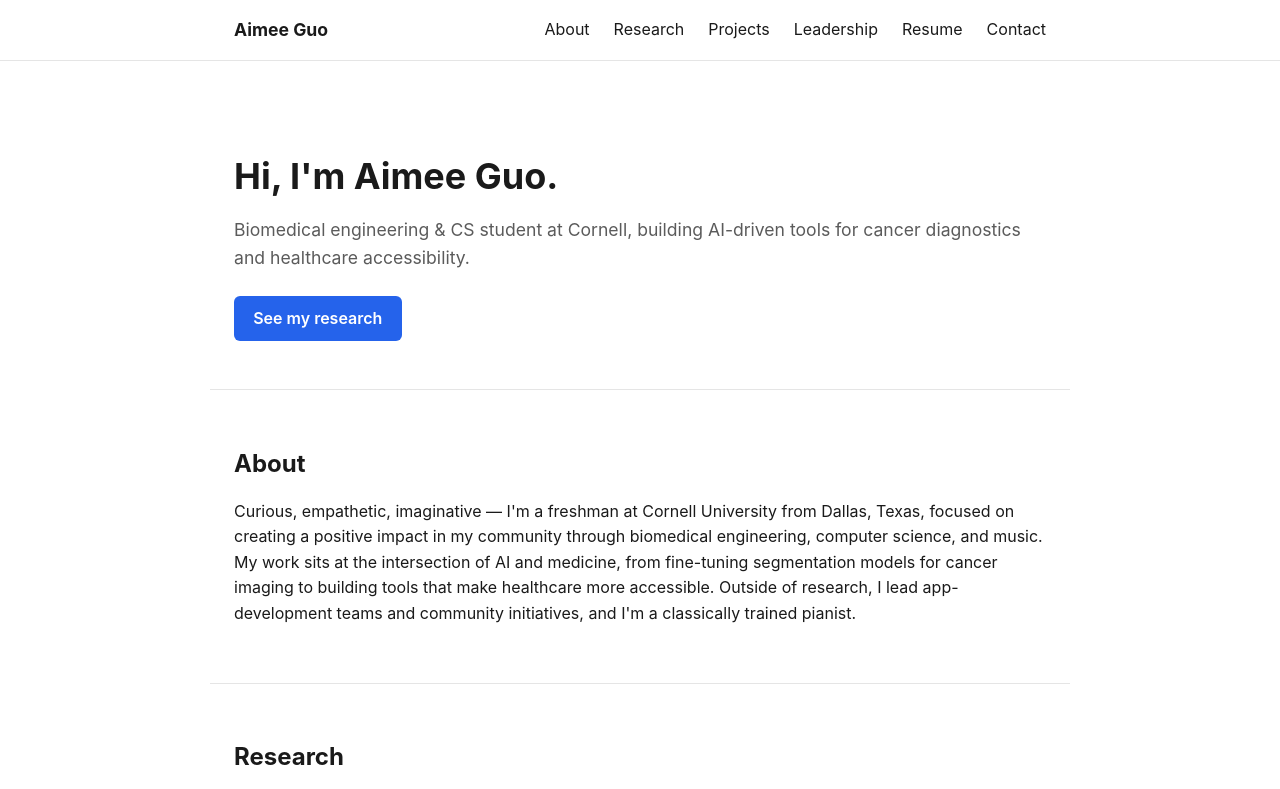
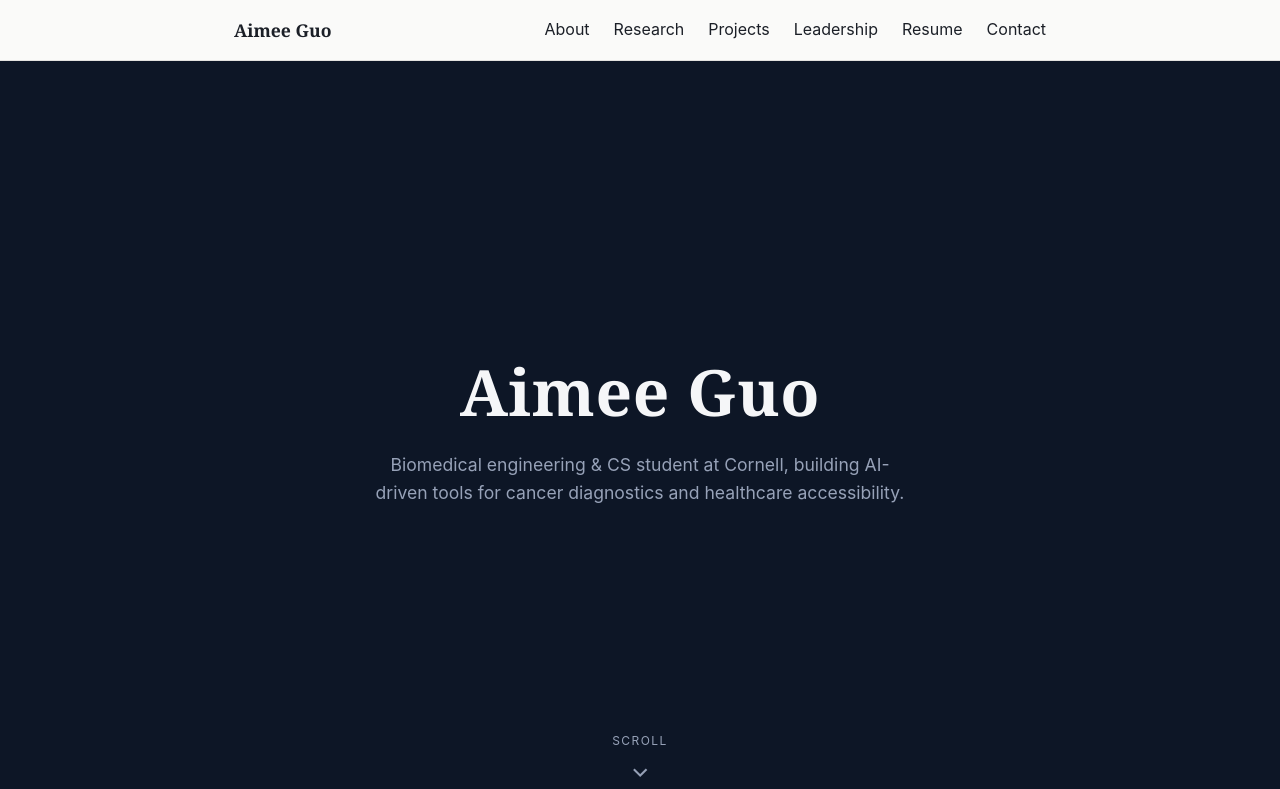
Before and after one commit to aimeeguo24/aimeeguo24.github.io, a plain HTML site: page index.html in a window 1280 px wide. Shown: the top 789 px of the page. Drawn offline with Linux system fonts and the light colour scheme.

Commit message:
Add full-screen intro cover and professional color scheme
Replace the plain hero with a full-viewport name/tagline cover and
animated scroll cue, and switch the palette to a navy/off-white
professional look with serif headings for section titles.

Co-Authored-By: Claude Sonnet 5 <noreply@anthropic.com>

```diff
--- a/index.html
+++ b/index.html
@@ -27,9 +27,12 @@
 
   <main>
     <section id="top" class="hero">
-      <h1>Hi, I'm Aimee Guo.</h1>
+      <h1>Aimee Guo</h1>
       <p class="tagline">Biomedical engineering & CS student at Cornell, building AI-driven tools for cancer diagnostics and healthcare accessibility.</p>
-      <a class="btn" href="#research">See my research</a>
+      <a class="scroll-cue" href="#about" aria-label="Scroll to explore">
+        <span class="scroll-text">Scroll</span>
+        <span class="arrow" aria-hidden="true"></span>
+      </a>
     </section>
 
     <section id="about" class="section">
--- a/script.js
+++ b/script.js
@@ -1,4 +1,11 @@
 document.getElementById("year").textContent = new Date().getFullYear();
+
+const siteHeader = document.querySelector(".site-header");
+const updateHeaderShadow = () => {
+  siteHeader.classList.toggle("scrolled", window.scrollY > 10);
+};
+updateHeaderShadow();
+window.addEventListener("scroll", updateHeaderShadow, { passive: true });
 
 const navToggle = document.getElementById("navToggle");
 const navLinks = document.getElementById("navLinks");
--- a/style.css
+++ b/style.css
@@ -1,15 +1,24 @@
 :root {
-  --bg: #ffffff;
-  --text: #1a1a1a;
-  --muted: #5b5b5b;
-  --accent: #2563eb;
-  --border: #e5e5e5;
-  --card-bg: #f7f7f8;
+  --bg: #fafaf9;
+  --text: #1b1f27;
+  --muted: #62697a;
+  --accent: #1f3a5c;
+  --accent-hover: #16293f;
+  --border: #e3e2df;
+  --card-bg: #f2f1ee;
   --max-width: 860px;
+
+  --hero-bg: #0d1626;
+  --hero-text: #f5f6f8;
+  --hero-muted: #97a2b8;
 }
 
 * {
   box-sizing: border-box;
+}
+
+html {
+  scroll-behavior: smooth;
 }
 
 body {
@@ -31,6 +40,7 @@ a:hover {
 
 h1, h2, h3 {
   line-height: 1.2;
+  font-family: Georgia, "Times New Roman", serif;
 }
 
 /* Header / Nav */
@@ -53,9 +63,14 @@ h1, h2, h3 {
 }
 
 .nav-brand {
+  font-family: Georgia, "Times New Roman", serif;
   font-weight: 700;
   font-size: 1.1rem;
   color: var(--text);
+}
+
+.site-header.scrolled {
+  box-shadow: 0 1px 6px rgba(0, 0, 0, 0.06);
 }
 
 .nav-links {
@@ -90,20 +105,73 @@ h1, h2, h3 {
 /* Hero */
 
 .hero {
-  max-width: var(--max-width);
-  margin: 0 auto;
-  padding: 4rem 1.5rem 3rem;
+  min-height: calc(100vh - 61px);
+  min-height: calc(100dvh - 61px);
+  display: flex;
+  flex-direction: column;
+  align-items: center;
+  justify-content: center;
+  text-align: center;
+  gap: 1.25rem;
+  padding: 3rem 1.5rem;
+  position: relative;
+  background: var(--hero-bg);
+  color: var(--hero-text);
 }
 
 .hero h1 {
-  font-size: 2.25rem;
-  margin-bottom: 0.5rem;
+  font-size: clamp(2.5rem, 6vw, 4rem);
+  margin: 0;
+  letter-spacing: 0.01em;
 }
 
-.tagline {
-  color: var(--muted);
+.hero .tagline {
+  color: var(--hero-muted);
   font-size: 1.1rem;
-  margin-bottom: 1.5rem;
+  max-width: 34rem;
+  margin: 0;
+}
+
+.scroll-cue {
+  position: absolute;
+  bottom: 2rem;
+  left: 50%;
+  transform: translateX(-50%);
+  display: flex;
+  flex-direction: column;
+  align-items: center;
+  gap: 0.5rem;
+  color: var(--hero-muted);
+}
+
+.scroll-cue:hover {
+  color: var(--hero-text);
+}
+
+.scroll-text {
+  font-size: 0.75rem;
+  letter-spacing: 0.12em;
+  text-transform: uppercase;
+}
+
+.scroll-cue .arrow {
+  width: 10px;
+  height: 10px;
+  border-right: 2px solid currentColor;
+  border-bottom: 2px solid currentColor;
+  transform: rotate(45deg);
+  animation: scroll-bounce 1.8s ease-in-out infinite;
+}
+
+@keyframes scroll-bounce {
+  0%, 100% {
+    transform: rotate(45deg) translate(0, 0);
+    opacity: 0.6;
+  }
+  50% {
+    transform: rotate(45deg) translate(5px, 5px);
+    opacity: 1;
+  }
 }
 
 .btn {
@@ -116,7 +184,7 @@ h1, h2, h3 {
 }
 
 .btn:hover {
-  opacity: 0.9;
+  background: var(--accent-hover);
   text-decoration: none;
 }
 
@@ -228,8 +296,14 @@ h1, h2, h3 {
     display: block;
     padding: 0.9rem 1.5rem;
   }
+}
 
-  .hero h1 {
-    font-size: 1.75rem;
+@media (prefers-reduced-motion: reduce) {
+  html {
+    scroll-behavior: auto;
+  }
+
+  .scroll-cue .arrow {
+    animation: none;
   }
 }
```
